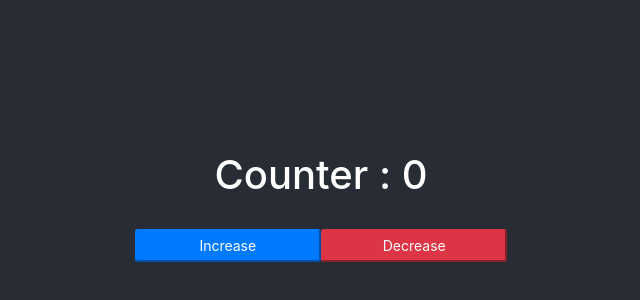
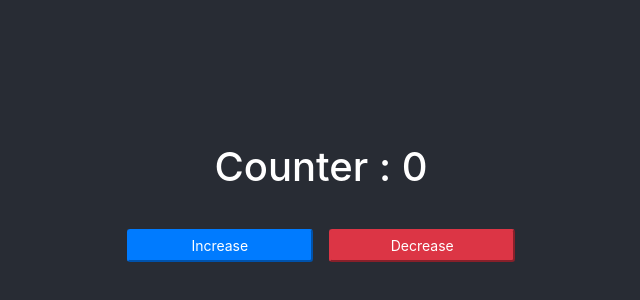
Before and after one commit to AbaWasif/redux-hooks-counter, a React (Create React App) app: page / in a window 1280 px wide. Shown: the part 194-494 px from the top of the page, without its empty margins (319-959 px from the left). Built offline with nearby package versions, Linux system fonts and the light colour scheme.

Commit message:
CSS Clean up

```diff
--- a/src/components/counter.js
+++ b/src/components/counter.js
@@ -25,11 +25,11 @@ const Counter = () => {
       <h1 className="w-100">Counter : {counter} </h1>
       <br />
       <br />
-      <button className="col-sm btn-primary btn-sm" onClick={countIncrease}>
+      <button className="col-sm btn-primary btn-sm m-2" onClick={countIncrease}>
         Increase
       </button>
 
-      <button className="col-sm btn-danger btn-sm" onClick={countDecrease}>
+      <button className="col-sm btn-danger btn-sm m-2" onClick={countDecrease}>
         Decrease
       </button>
     </div>
```
